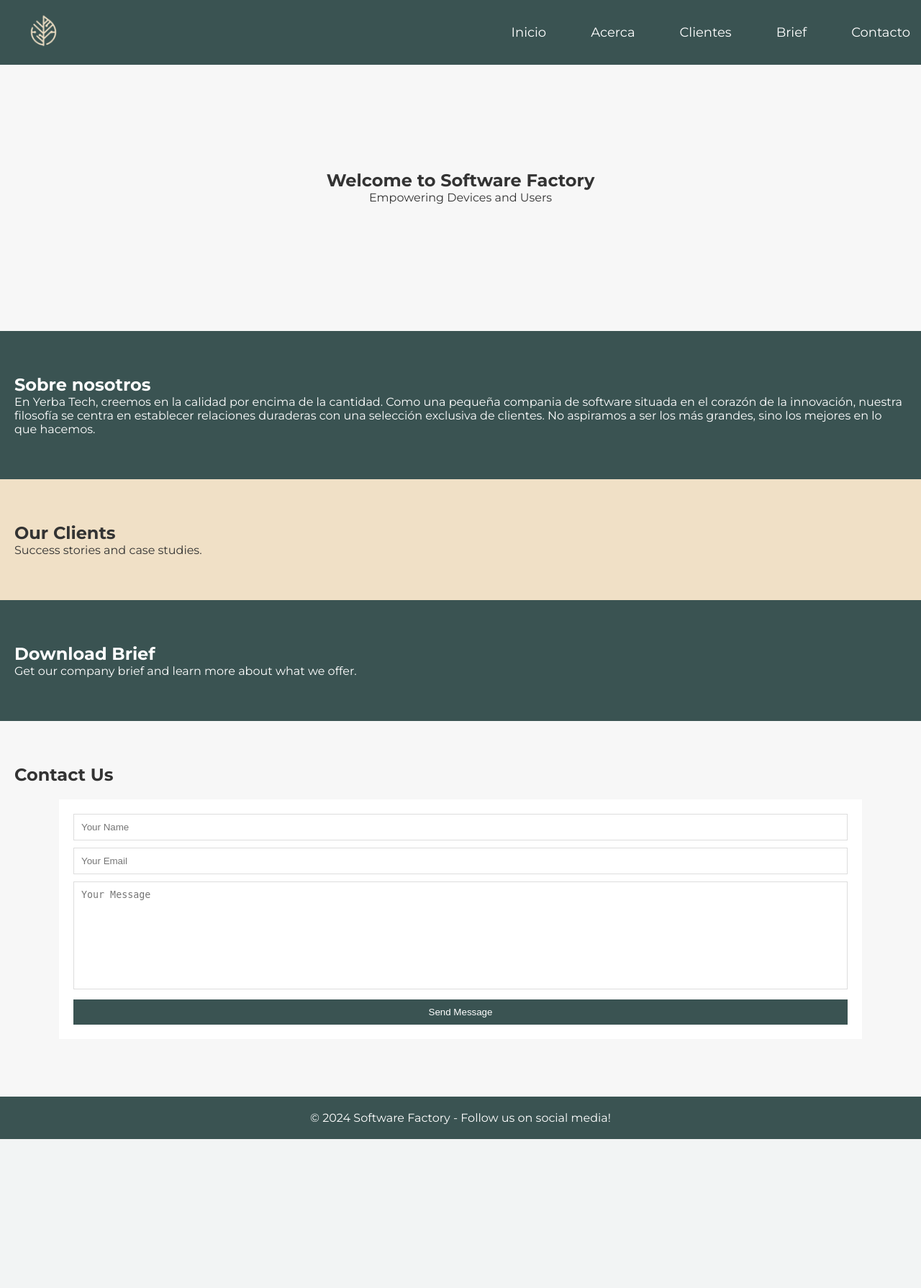
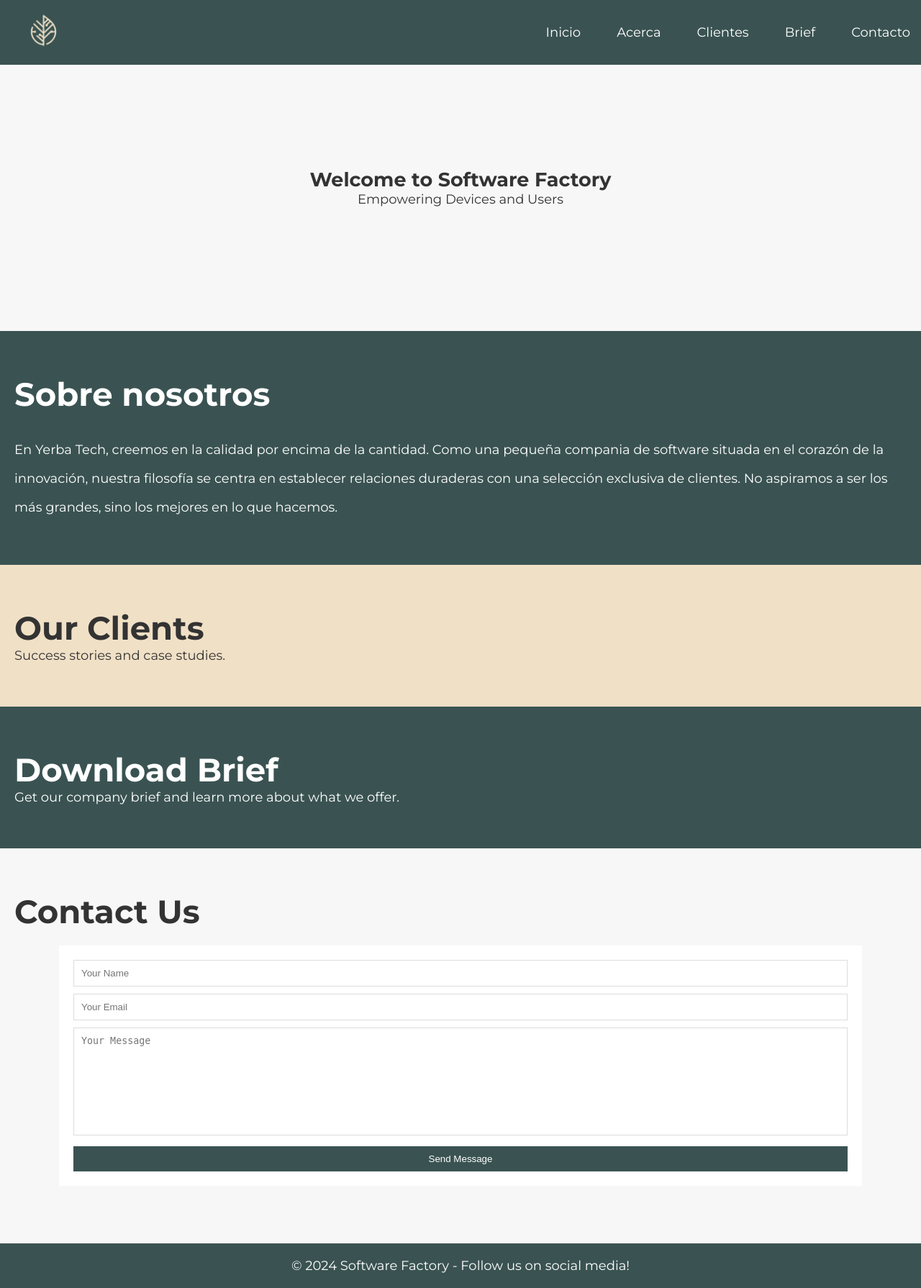
Before and after one commit to Yerba-Tech/website, a PHP site: page / in a window 1280 px wide. Shown: the whole page at 72% size. Before the commit the page ends 1583 px from the top, so only its background shows below. Run offline with PHP 8.4, Linux system fonts and the light colour scheme.

Commit message:
Change PX to REM

```diff
--- a/style.css
+++ b/style.css
@@ -5,6 +5,8 @@
   --green: #3a5352;
   --light-green: #3a4f4c;
   --grey: #333333;
+  --form-color: #fff;
+  --input-border: #ddd;
 
   /* FONT */
   --font: "Montserrat", sans-serif;
@@ -16,13 +18,18 @@
   box-sizing: border-box;
 }
 
+html{
+  font-size: 62.5%; /* 1 rem = 10px*/
+}
+
 body {
   font-family: var(--font);
   color: #333;
   margin: 0;
   padding: 0;
   background-color: #f7f7f7;
-  padding-top: 60px;
+  padding-top: 6rem;
+  font-size: 1.8rem;
 }
 
 header,
@@ -36,8 +43,12 @@ ul {
   list-style: none;
 }
 
+h2{
+  font-size: 4.5rem;
+}
+
 section {
-  padding: 60px 20px;
+  padding: 6rem 2rem;
   position: relative;
 }
 
@@ -88,7 +99,7 @@ textarea{
   place-content: center;
   gap: 2rem;
   position: absolute;
-  top: 5.5rem;
+  top: 9rem;
   font-size: 18px;
   text-align: center;
   transition: all 0.5s ease-in-out;
@@ -114,15 +125,26 @@ textarea{
   background-color: transparent;
   border: none;
   cursor: pointer;
-  padding: 1rem;
+  padding: 3rem
 }
 
 /* SECTIONS  */
 
+/* ABOUT  */
 .about-section {
+  display: flex;
+  flex-direction: column;
+  gap: 3rem;
   background-color: var(--green);
   color: var(--white);
 }
+
+.about-section p{
+  width: 100%;
+  line-height: 4rem;
+}
+
+/* CLIENTS  */
 .clients-section {
   background-color: var(--cream);
 }
```
Also changed, not shown: other parts of style.css (+15 -13 lines).
